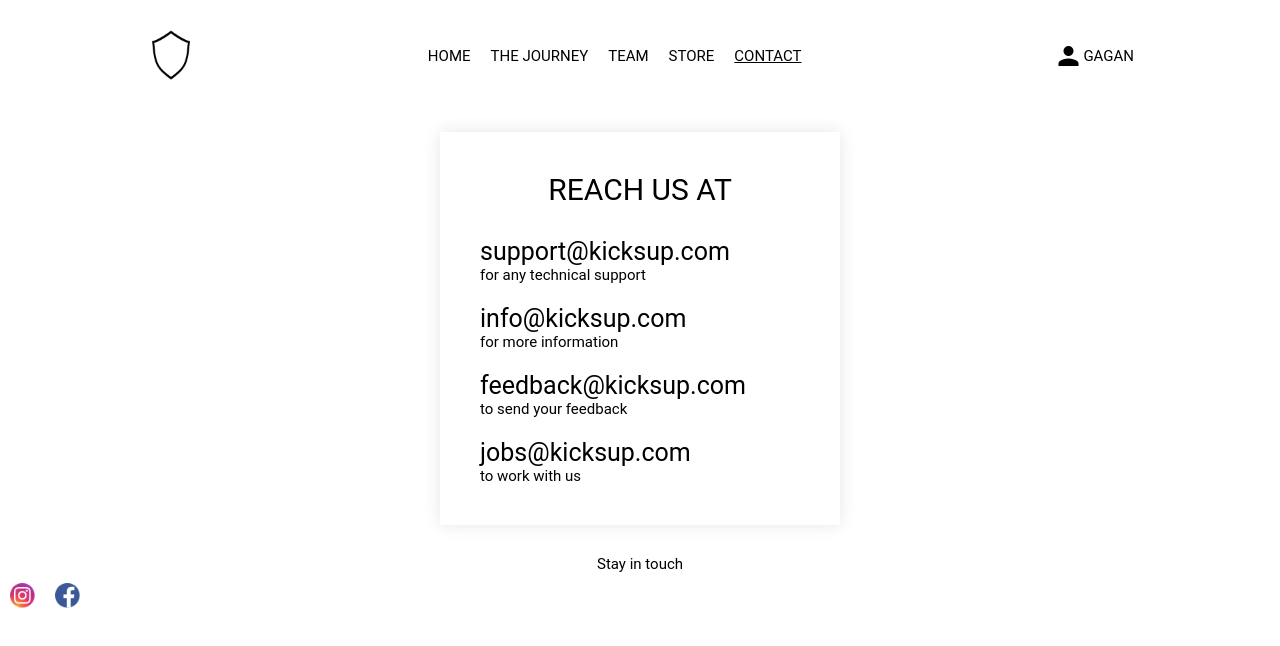
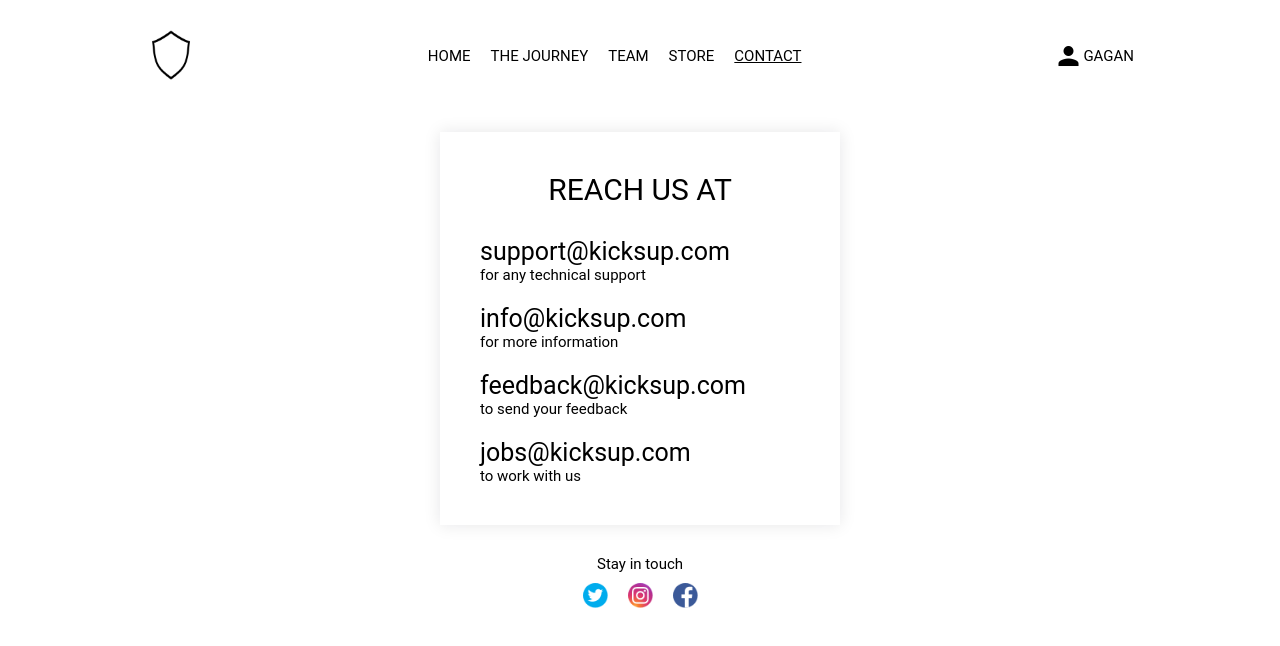
Before and after one commit to Vishruta-Patil/Ecommerce-web-app, a React (Create React App) app: page /contact in a window 1280 px wide. Shown: the top 646 px of the page. Built offline with nearby package versions, Linux system fonts and the light colour scheme.

Commit message:
fix: minor bug in contact UI

```diff
--- a/src/components/card/TeamCard.js
+++ b/src/components/card/TeamCard.js
@@ -1,5 +1,3 @@
-import james from "assets/james.jpg"
-
 export const TeamCard = ({item}) => {
     return (
         <div className="mild-shadow team-card">
@@ -8,7 +6,7 @@ export const TeamCard = ({item}) => {
             <p className="font-xs team-des">{item.description}</p>
             <div className="flex-center">
             {item.socialLinks.map((item,index) => (
-                <img src={item} key={index} className="social-icons"/>
+                <img src={item} key={index} className="team-social-icons"/>
             ))}
             </div>
         </div>
--- a/src/components/routes/index.js
+++ b/src/components/routes/index.js
@@ -1,4 +1,5 @@
 import { Contact } from "pages/contact";
+import { Journey } from "pages/journey";
 import { Store } from "pages/store";
 import { Team } from "pages/team/team";
 import { Routes, Route } from "react-router-dom";
@@ -10,6 +11,7 @@ export const Router = () => {
             <Route path="/" element={<Store />} />
             <Route path="/contact" element={<Contact />} />
             <Route path="/team" element={<Team />} />
+            <Route path="/journey" element={<Journey />} />
         </Routes>
     )
 }
--- a/src/pages/contact/contact.css
+++ b/src/pages/contact/contact.css
@@ -21,6 +21,7 @@
 
 .social-handles {
     margin-top: 3rem;
+    flex-direction: column;
 }
 
 .social-icons{
@@ -32,5 +33,5 @@
 .social-icons > img {
     width: 2.5rem;
     height: 2.5rem;
-    cursor: pointer;
+    cursor: pointer
 }
--- a/src/pages/contact/index.js
+++ b/src/pages/contact/index.js
@@ -29,19 +29,21 @@ export const Contact = () => {
         <p className="font-md contact-main-header">REACH US AT</p>
 
         <div>
-          {contactData.map((item, index) => (
+          {contactData.map((item,index) => (
             <div className="contact-unit">
-              <p className="font-sm">{item.emailId}</p>
-              <p className="font-xs">{item.description}</p>
-            </div>
+            <p className="font-sm">{item.emailId}</p>
+            <p className="font-xs">{item.description}</p>
+          </div>
           ))}
+
+
         </div>
       </div>
 
-      <div className="social-handles">
+      <div className="social-handles ">
         <p className="font-xs">Stay in touch</p>
 
-        <div className="flex-center social-icons">
+        <div className="social-icons flex-center">
           <img src={twitter} alt="twitter" />
           <img src={insta} alt="insta" />
           <img src={facebook} alt="facebook" />
--- /dev/null
+++ b/src/pages/journey/index.js
@@ -0,0 +1,7 @@
+export const Journey = () => {
+    return (
+        <div>
+
+        </div>
+    )
+}
--- a/src/pages/team/team.css
+++ b/src/pages/team/team.css
@@ -36,7 +36,7 @@
     text-align: center;
 }
 
-.social-icons {
+.team-social-icons {
     width: 2.5rem;
     height: 2.5rem;
     cursor: pointer;
```
Also changed, not shown: src/pages/journey/journey.css (added).
